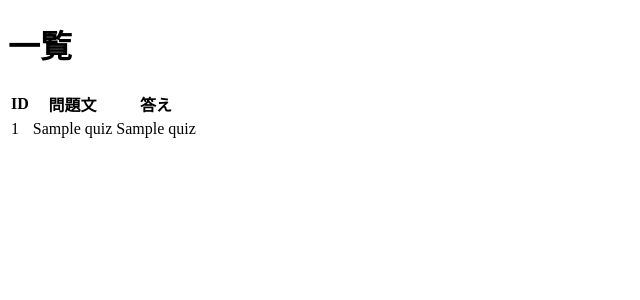
After one commit to morijyobi/python_flask_web_final_exercise_2023-Ragamn, a Flask app: page /list in a window 1280 px wide. The commit adds this page. Shown: the top 300 px of the page, without its empty margins (0-640 px from the left). Run offline with Flask 3, Linux system fonts and the light colour scheme; a database or web service that is not in the repository returns one stand-in record (values such as "Sample title"); some libraries are stand-ins or nearby versions.

Commit message:
一覧の作成

```diff
--- a/python-project/app.py
+++ b/python-project/app.py
@@ -87,7 +87,7 @@ def register_quiz_form():
   else :
     return redirect(url_for('login_form'))
 
-@app.route('/register_quiz' , methods=['GET'])
+@app.route('/register_quiz' , methods=['POST'])
 def register_quiz():
   quiz_name = request.form.get('quiz_name')
   answer = request.form.get('answer')
@@ -100,5 +100,10 @@ def register_quiz():
     error = '登録に失敗しました'
     return render_template('register_quiz_form.html', error=error)
 
+@app.route('/list')
+def list():
+  quiz_list = db.quiz_list()
+  return render_template('quiz_list.html',quizzes=quiz_list)
+
 if __name__ == '__main__':
     app.run(debug=True)
--- a/python-project/db.py
+++ b/python-project/db.py
@@ -85,3 +85,18 @@
         connection.close()
 
     return count
+
+def quiz_list():
+  sql = 'SELECT * FROM quiz'
+  flg = False
+
+  try:
+    connection = get_connection()
+    cursor = connection.cursor()
+    cursor.execute(sql)
+    list = cursor.fetchall()
+
+  finally :
+    cursor.close()
+    connection.close()
+  return list
--- a/python-project/templates/admin_menu.html
+++ b/python-project/templates/admin_menu.html
@@ -7,6 +7,8 @@
   </head>
   <body>
     <h1>管理者メニュー</h1>
+    <a href="{{url_for('register_quiz_form')}}">クイズ登録</a>
     <a href="{{url_for('logout')}}">ログアウト</a>
+    <a href="{{url_for('list')}}">一覧</a>
   </body>
 </html>
--- /dev/null
+++ b/python-project/templates/quiz_list.html
@@ -0,0 +1,27 @@
+<!DOCTYPE html>
+<html lang="en">
+  <head>
+    <meta charset="UTF-8" />
+    <meta name="viewport" content="width=device-width, initial-scale=1.0" />
+    <title>Document</title>
+  </head>
+  <body>
+    <h1>一覧</h1>
+    <table class="table table-striped">
+      <thead>
+          <tr>
+              <th>ID</th>
+              <th>問題文</th>
+              <th>答え</th>
+          </tr>
+      </thead>
+      <tbody>
+          {% for quiz in quizzes %}
+          <tr>
+              <td>{{ quiz[0] }}</td>
+              <td>{{ quiz[1] }}</td>
+              <td>{{ quiz[2] }}</td>
+          </tr>
+          {% endfor %}
+  </body>
+</html>
```
